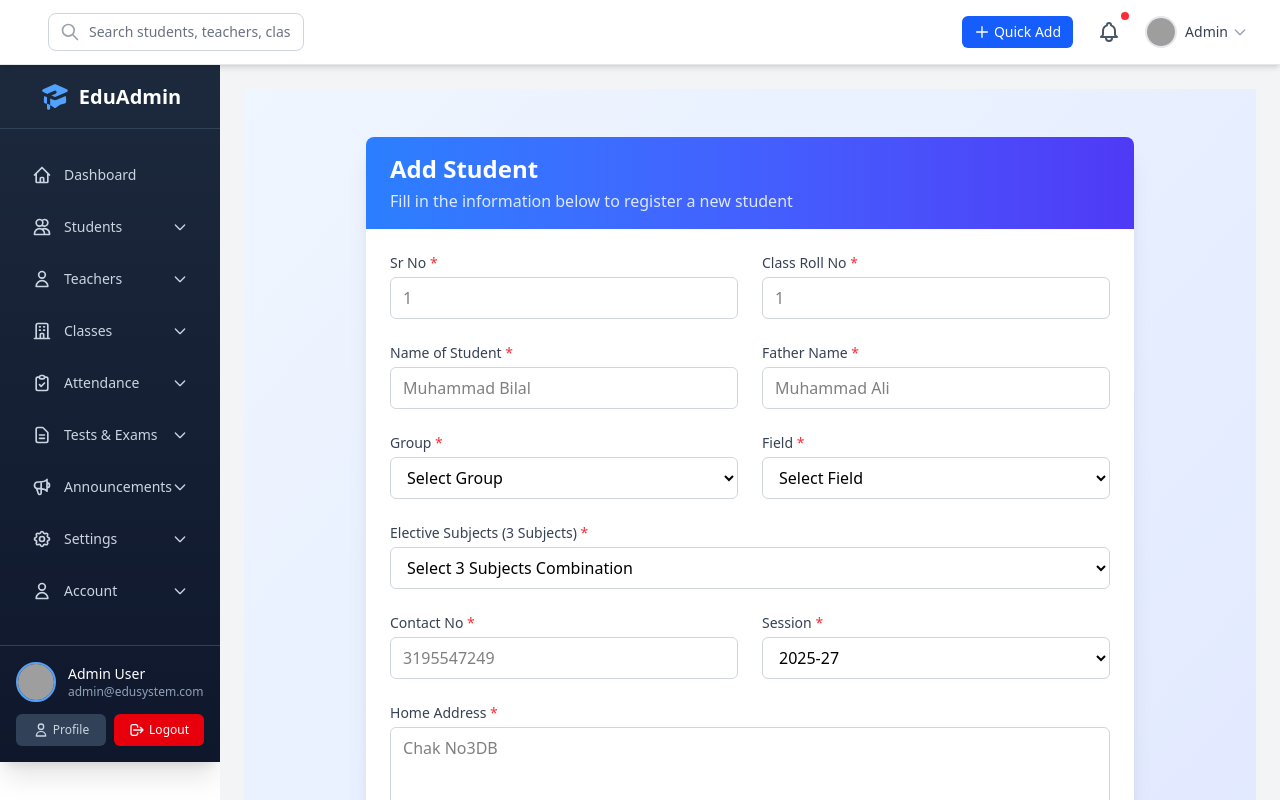
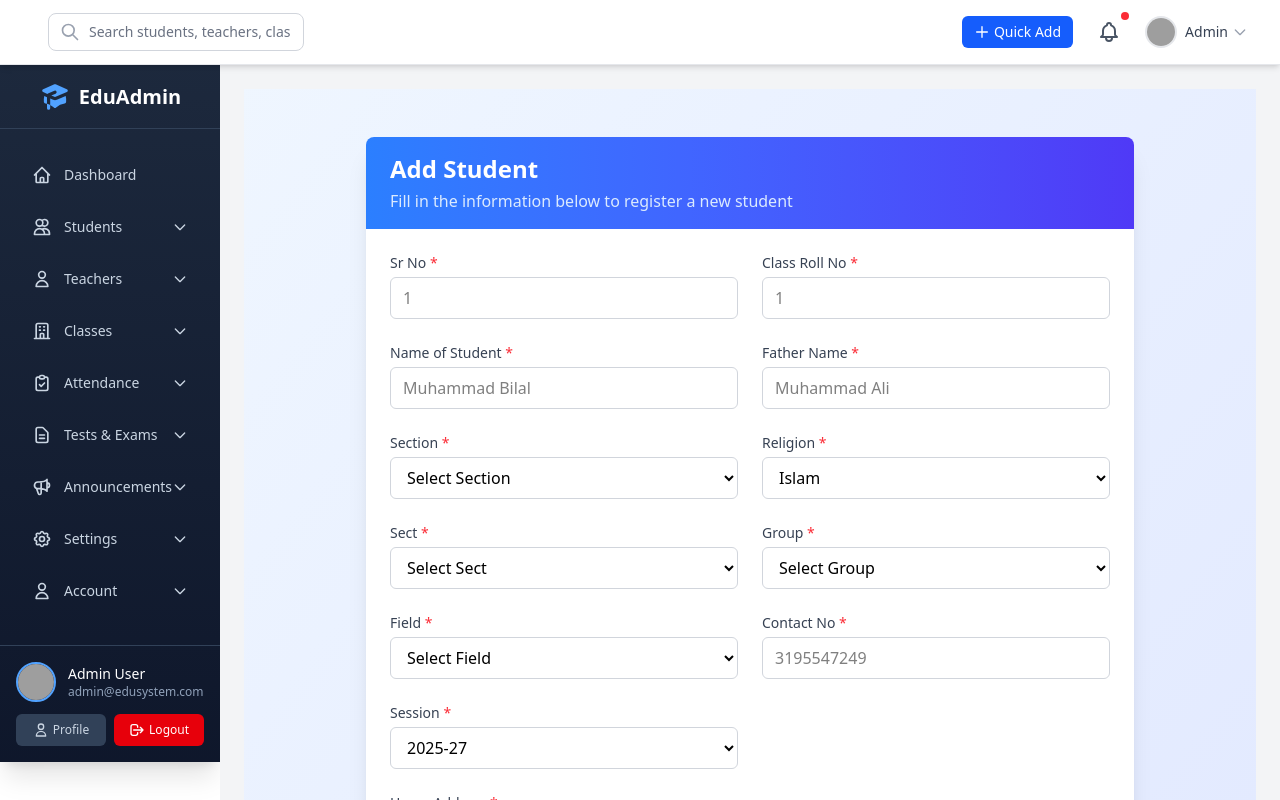
Before and after one commit to Shahbazh1/Associate_college, a React (Vite) app: page /Dashboard/students/add in a window 1280 px wide. Shown: the top 800 px of the page. Built offline with nearby package versions, Linux system fonts and the light colour scheme; grey boxes are pictures that could not be loaded.

Commit message:
make changes in addStudent file according to the client

```diff
--- a/src/components/students/addStudents.jsx
+++ b/src/components/students/addStudents.jsx
@@ -9,7 +9,13 @@ const AddStudentForm = () => {
     group: '',
     field: '',
     customField: '', // For custom field input
-    electiveSubject: '',
+    section: '', // New field for section
+    religion: 'Islam', // New field for religion with default value
+    sect: '', // New field for sect
+    electiveSubject: '', // Used for non-FA/Arts fields
+    electiveSubject1: '', // For FA/Arts fields
+    electiveSubject2: '', // For FA/Arts fields
+    electiveSubject3: '', // For FA/Arts fields
     contactNo: '',
     homeAddress: '',
     marksObtained: '',
@@ -34,6 +40,21 @@ const AddStudentForm = () => {
     'Science', 'General Science', 'Humanities', 'Other'
   ];
 
+  // Section options
+  const sectionOptions = [
+    'Quaid', 'Iqbal'
+  ];
+
+  // Religion options
+  const religionOptions = [
+    'Islam', 'Christianity', 'Hinduism', 'Buddhism', 'Sikhism', 'Judaism', 'Other'
+  ];
+
+  // Sect options for Muslims
+  const sectOptions = [
+    'Sunni', 'Shia', 'Ahle Hadith', 'Barelvi', 'Deobandi', 'Other'
+  ];
+
   // Field options based on group
   const getFieldOptions = (group) => {
     switch(group) {
@@ -50,74 +71,11 @@ const AddStudentForm = () => {
     }
   };
 
-  // Helper function to generate combinations of subjects
-  const generateCombinations = (subjects, combinationSize) => {
-    const result = [];
-
-    const generate = (start, current) => {
-      if (current.length === combinationSize) {
-        result.push([...current].join(', '));
-        return;
-      }
-
-      for (let i = start; i < subjects.length; i++) {
-        current.push(subjects[i]);
-        generate(i + 1, current);
-        current.pop();
-      }
-    };
-
-    generate(0, []);
-    return result;
-  };
-
-  // Elective Subject options based on group and field
-  const getElectiveSubjectOptions = (group, field) => {
-    if (group === 'Science' && field === 'Pre-Medical') {
-      return ['Bio, Chem, Phy', 'Other'];
-    } else if (group === 'Science' && field === 'Pre-Engineering') {
-      return ['Math, Chem, Phy', 'Other'];
-    } else if (group === 'General Science' && field === 'ICS') {
-      return ['Math, Phy, Computer Sc', 'Math, Eco, Computer Sc', 'Other'];
-    } else if (group === 'Humanities' && field === 'FA IT') {
-      // Computer is compulsory for FA IT + 2 other subjects = 3 total
-      const otherSubjects = [
-        'Sociology',
-        'Physics',
-        'History',
-        'Islamiat Studies',
-        'Economics',
-        'Health and Physical Education',
-        'Education'
+  // All possible subjects for FA/Arts fields
+  const allSubjects = [
+    'Computer', 'Sociology', 'Physics', 'History', 'Islamiat Studies',
+    'Economics', 'Health and Physical Education', 'Education'
   ];
-
-      // Generate all combinations of 2 subjects from the list (to pair with Computer)
-      const combinations = generateCombinations(otherSubjects, 2);
-
-      // Prepend Computer to each combination to make 3 subjects total
-      const faItOptions = combinations.map(combination => `Computer, ${combination}`);
-
-      return [...faItOptions, 'Other'];
-    } else if (group === 'Humanities' && field === 'Arts') {
-      // Exactly 3 subjects from the list
-      const subjects = [
-        'Sociology',
-        'Physics',
-        'History',
-        'Islamiat Studies',
-        'Economics',
-        'Health and Physical Education',
-        'Education'
-      ];
-
-      // Generate all combinations of exactly 3 subjects from the list
-      const combinations = generateCombinations(subjects, 3);
-
-      return [...combinations, 'Other'];
-    } else {
-      return ['Other'];
-    }
-  };
 
   const handleChange = (e) => {
     const { name, value } = e.target;
@@ -129,13 +87,41 @@ const AddStudentForm = () => {
         [name]: value,
         field: '',
         customField: '',
-        electiveSubject: ''
+        electiveSubject: '',
+        electiveSubject1: '',
+        electiveSubject2: '',
+        electiveSubject3: ''
       });
     } else if (name === 'field') {
+      // Reset elective subjects when field changes
       setFormData({
         ...formData,
         [name]: value,
-        electiveSubject: ''
+        electiveSubject: '',
+        electiveSubject1: '',
+        electiveSubject2: '',
+        electiveSubject3: ''
+      });
+
+      // Auto-populate elective subjects based on field selection
+      if (value === 'Pre-Medical') {
+        setFormData(prev => ({
+          ...prev,
+          field: value,
+          electiveSubject: 'Bio, Chem, Phy'
+        }));
+      } else if (value === 'Pre-Engineering') {
+        setFormData(prev => ({
+          ...prev,
+          field: value,
+          electiveSubject: 'Chem, Phy, Math'
+        }));
+      }
+    } else if (name === 'electiveSubject1' || name === 'electiveSubject2' || name === 'electiveSubject3') {
+      // Update the specific elective subject field
+      setFormData({
+        ...formData,
+        [name]: value
       });
     } else {
       setFormData({
@@ -198,7 +184,17 @@ const AddStudentForm = () => {
       newErrors.field = 'Please select or enter a field';
     }
 
-    if (!formData.electiveSubject) {
+    // Validate section
+    if (!formData.section) {
+      newErrors.section = 'Please select a section';
+    }
+
+    // Validate elective subjects based on field
+    if (formData.field === 'FA IT' || formData.field === 'Arts') {
+      if (!formData.electiveSubject1 || !formData.electiveSubject2 || !formData.electiveSubject3) {
+        newErrors.electiveSubject = 'Please select all three elective subjects';
+      }
+    } else if (!formData.electiveSubject) {
       newErrors.electiveSubject = 'Please select an elective subject';
     }
 
@@ -241,7 +237,13 @@ const AddStudentForm = () => {
             group: '',
             field: '',
             customField: '',
+            section: '',
+            religion: 'Islam',
+            sect: '',
             electiveSubject: '',
+            electiveSubject1: '',
+            electiveSubject2: '',
+            electiveSubject3: '',
             contactNo: '',
             homeAddress: '',
             marksObtained: '',
@@ -267,6 +269,17 @@ const AddStudentForm = () => {
       return formData.customField;
     }
     return formData.field;
+  };
+
+  // Get available options for elective subject dropdowns (excluding already selected ones)
+  const getAvailableSubjects = (currentField) => {
+    const selectedSubjects = [
+      formData.electiveSubject1,
+      formData.electiveSubject2,
+      formData.electiveSubject3
+    ].filter(subject => subject && subject !== '');
+
+    return allSubjects.filter(subject => !selectedSubjects.includes(subject) || subject === formData[currentField]);
   };
 
   return (
@@ -381,6 +394,79 @@ const AddStudentForm = () => {
                 )}
               </div>
 
+              {/* Section */}
+              <div>
+                <label htmlFor="section" className="block text-sm font-medium text-gray-700 mb-1">
+                  Section <span className="text-red-500">*</span>
+                </label>
+                <select
+                  id="section"
+                  name="section"
+                  value={formData.section}
+                  onChange={handleChange}
+                  className={`w-full px-3 py-2 border rounded-md focus:outline-none focus:ring-2 focus:ring-blue-500 ${
+                    errors.section ? 'border-red-500' : 'border-gray-300'
+                  }`}
+                >
+                  <option value="">Select Section</option>
+                  {sectionOptions.map(option => (
+                    <option key={option} value={option}>{option}</option>
+                  ))}
+                </select>
+                {errors.section && (
+                  <p className="mt-1 text-sm text-red-600">{errors.section}</p>
+                )}
+              </div>
+
+              {/* Religion */}
+              <div>
+                <label htmlFor="religion" className="block text-sm font-medium text-gray-700 mb-1">
+                  Religion <span className="text-red-500">*</span>
+                </label>
+                <select
+                  id="religion"
+                  name="religion"
+                  value={formData.religion}
+                  onChange={handleChange}
+                  className={`w-full px-3 py-2 border rounded-md focus:outline-none focus:ring-2 focus:ring-blue-500 ${
+                    errors.religion ? 'border-red-500' : 'border-gray-300'
+                  }`}
+                >
+                  {religionOptions.map(option => (
+                    <option key={option} value={option}>{option}</option>
+                  ))}
+                </select>
+                {errors.religion && (
+                  <p className="mt-1 text-sm text-red-600">{errors.religion}</p>
+                )}
+              </div>
+
+              {/* Sect - Only show if religion is Islam */}
+              {formData.religion === 'Islam' && (
+                <div>
+                  <label htmlFor="sect" className="block text-sm font-medium text-gray-700 mb-1">
+                    Sect <span className="text-red-500">*</span>
+                  </label>
+                  <select
+                    id="sect"
+                    name="sect"
+                    value={formData.sect}
+                    onChange={handleChange}
+                    className={`w-full px-3 py-2 border rounded-md focus:outline-none focus:ring-2 focus:ring-blue-500 ${
+                      errors.sect ? 'border-red-500' : 'border-gray-300'
+                    }`}
+                  >
+                    <option value="">Select Sect</option>
+                    {sectOptions.map(option => (
+                      <option key={option} value={option}>{option}</option>
+                    ))}
+                  </select>
+                  {errors.sect && (
+                    <p className="mt-1 text-sm text-red-600">{errors.sect}</p>
+                  )}
+                </div>
+              )}
+
               {/* Group */}
               <div>
                 <label htmlFor="group" className="block text-sm font-medium text-gray-700 mb-1">
@@ -445,67 +531,123 @@ const AddStudentForm = () => {
                 )}
               </div>
 
-              {/* Elective Subject - Dynamic based on group and field */}
+              {/* Elective Subjects - Dynamic based on field */}
+              {(formData.field === 'Pre-Medical' || formData.field === 'Pre-Engineering') && (
+                <div className="md:col-span-2">
+                  <label className="block text-sm font-medium text-gray-700 mb-1">
+                    Elective Subjects <span className="text-red-500">*</span>
+                  </label>
+                  <div className="p-3 bg-gray-50 rounded-md">
+                    <p className="text-sm text-gray-700">
+                      {formData.electiveSubject || 'Please select a field first'}
+                    </p>
+                  </div>
+                  {errors.electiveSubject && (
+                    <p className="mt-1 text-sm text-red-600">{errors.electiveSubject}</p>
+                  )}
+                </div>
+              )}
+
+              {/* ICS Elective Subjects */}
+              {formData.field === 'ICS' && (
                 <div className="md:col-span-2">
                   <label htmlFor="electiveSubject" className="block text-sm font-medium text-gray-700 mb-1">
-                  Elective Subjects (3 Subjects) <span className="text-red-500">*</span>
+                    Elective Subjects <span className="text-red-500">*</span>
                   </label>
-                <div className="flex space-x-2">
                   <select
                     id="electiveSubject"
                     name="electiveSubject"
                     value={formData.electiveSubject}
                     onChange={handleChange}
-                    className={`flex-1 px-3 py-2 border rounded-md focus:outline-none focus:ring-2 focus:ring-blue-500 ${
+                    className={`w-full px-3 py-2 border rounded-md focus:outline-none focus:ring-2 focus:ring-blue-500 ${
                       errors.electiveSubject ? 'border-red-500' : 'border-gray-300'
                     }`}
-                    disabled={!formData.group || (!formData.field && !formData.customField)}
                   >
-                    <option value="">Select 3 Subjects Combination</option>
-                    {getElectiveSubjectOptions(formData.group, getFieldValue()).map(option => (
-                      <option key={option} value={option}>{option}</option>
+                    <option value="">Select Subject Combination</option>
+                    <option value="Comp, Phy, Math">Computer, Physics, Mathematics</option>
+                    <option value="Comp, Math, Eco">Computer, Mathematics, Economics</option>
+                  </select>
+                  {errors.electiveSubject && (
+                    <p className="mt-1 text-sm text-red-600">{errors.electiveSubject}</p>
+                  )}
+                </div>
+              )}
+
+              {/* FA IT/Arts Elective Subjects */}
+              {(formData.field === 'FA IT' || formData.field === 'Arts') && (
+                <div className="md:col-span-2">
+                  <label className="block text-sm font-medium text-gray-700 mb-1">
+                    Elective Subjects <span className="text-red-500">*</span>
+                  </label>
+                  <div className="grid grid-cols-1 md:grid-cols-3 gap-4">
+                    <div>
+                      <label htmlFor="electiveSubject1" className="block text-sm text-gray-600 mb-1">
+                        Subject 1
+                      </label>
+                      <select
+                        id="electiveSubject1"
+                        name="electiveSubject1"
+                        value={formData.electiveSubject1}
+                        onChange={handleChange}
+                        className={`w-full px-3 py-2 border rounded-md focus:outline-none focus:ring-2 focus:ring-blue-500 ${
+                          errors.electiveSubject ? 'border-red-500' : 'border-gray-300'
+                        }`}
+                      >
+                        <option value="">Select Subject</option>
+                        {getAvailableSubjects('electiveSubject1').map(subject => (
+                          <option key={subject} value={subject}>{subject}</option>
                         ))}
                       </select>
-
-                  {formData.electiveSubject === 'Other' && (
-                    <input
-                      type="text"
-                      name="customElectiveSubject"
-                      value={formData.customElectiveSubject || ''}
+                    </div>
+                    <div>
+                      <label htmlFor="electiveSubject2" className="block text-sm text-gray-600 mb-1">
+                        Subject 2
+                      </label>
+                      <select
+                        id="electiveSubject2"
+                        name="electiveSubject2"
+                        value={formData.electiveSubject2}
                         onChange={handleChange}
-                      className={`flex-1 px-3 py-2 border rounded-md focus:outline-none focus:ring-2 focus:ring-blue-500 ${
+                        className={`w-full px-3 py-2 border rounded-md focus:outline-none focus:ring-2 focus:ring-blue-500 ${
                           errors.electiveSubject ? 'border-red-500' : 'border-gray-300'
                         }`}
-                      placeholder="Enter 3 subjects (e.g., Subject1, Subject2, Subject3)"
-                    />
-                  )}
+                      >
+                        <option value="">Select Subject</option>
+                        {getAvailableSubjects('electiveSubject2').map(subject => (
+                          <option key={subject} value={subject}>{subject}</option>
+                        ))}
+                      </select>
+                    </div>
+                    <div>
+                      <label htmlFor="electiveSubject3" className="block text-sm text-gray-600 mb-1">
+                        Subject 3
+                      </label>
+                      <select
+                        id="electiveSubject3"
+                        name="electiveSubject3"
+                        value={formData.electiveSubject3}
+                        onChange={handleChange}
+                        className={`w-full px-3 py-2 border rounded-md focus:outline-none focus:ring-2 focus:ring-blue-500 ${
+                          errors.electiveSubject ? 'border-red-500' : 'border-gray-300'
+                        }`}
+                      >
+                        <option value="">Select Subject</option>
+                        {getAvailableSubjects('electiveSubject3').map(subject => (
+                          <option key={subject} value={subject}>{subject}</option>
+                        ))}
+                      </select>
+                    </div>
                   </div>
                   {errors.electiveSubject && (
                     <p className="mt-1 text-sm text-red-600">{errors.electiveSubject}</p>
                   )}
-
-                {/* Show note for FA IT and Arts fields */}
-                {formData.group === 'Humanities' && formData.field === 'FA IT' && (
+                  {formData.field === 'FA IT' && (
                     <p className="mt-1 text-sm text-blue-600 font-medium">
-                    <strong>Note:</strong> Computer is compulsory for FA IT field. Selecting Computer + 2 other subjects (3 total).
-                  </p>
-                )}
-                {formData.group === 'Humanities' && formData.field === 'Arts' && (
-                  <p className="mt-1 text-sm text-blue-600 font-medium">
-                    <strong>Note:</strong> All combinations include exactly 3 subjects from the list.
-                  </p>
-                )}
-                {formData.group === 'Science' && (
-                  <p className="mt-1 text-sm text-blue-600 font-medium">
-                    <strong>Note:</strong> All combinations include exactly 3 subjects.
-                  </p>
-                )}
-                {formData.group === 'General Science' && formData.field === 'ICS' && (
-                  <p className="mt-1 text-sm text-blue-600 font-medium">
-                    <strong>Note:</strong> All combinations include exactly 3 subjects.
+                      <strong>Note:</strong> Computer is compulsory for FA IT field.
                     </p>
                   )}
                 </div>
+              )}
 
               {/* Contact No */}
               <div>
```
Lines whose indentation alone changed are shown as unchanged.
